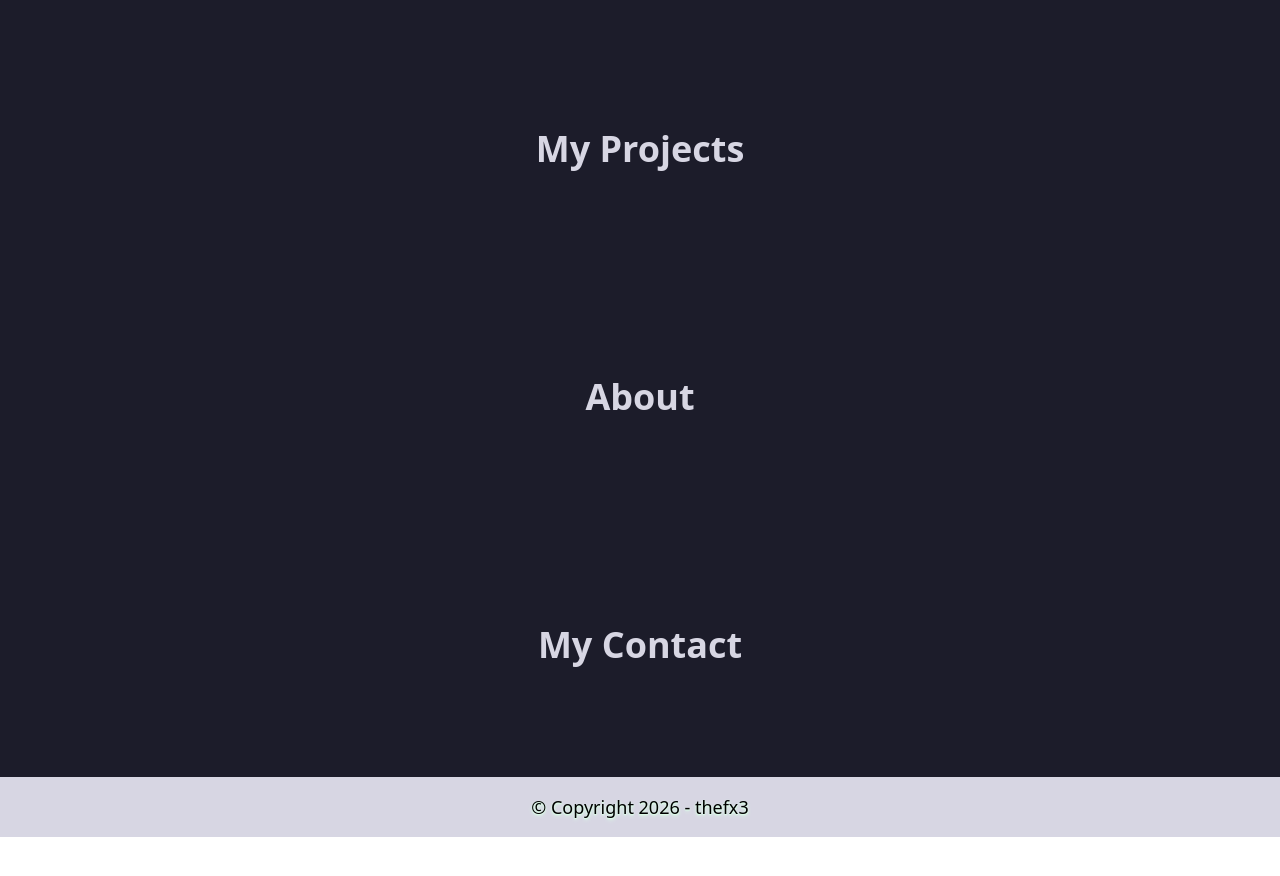
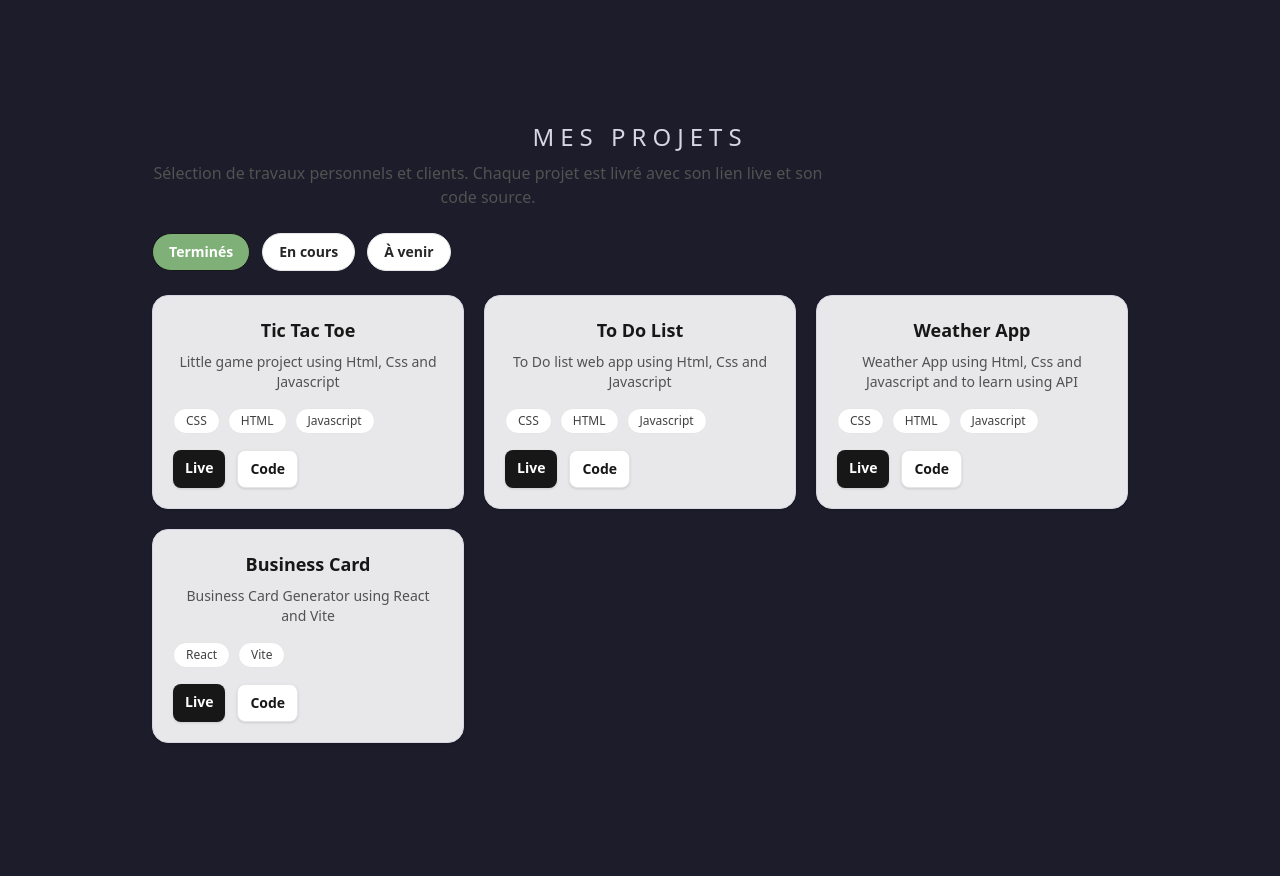
Before and after one commit to thefx3/fx.pairault, a React (Vite) app: page / in a window 1280 px wide. Shown: the part 1180-2056 px from the top of the page. Before the commit the page ends 2017 px from the top, so only its background shows below. Built offline with nearby package versions, Linux system fonts and the light colour scheme.

Commit message:
Adding projects

```diff
--- /dev/null
+++ b/src/components/Cards.jsx
@@ -0,0 +1,46 @@
+export default function Cards({ title, subtitle, skills = [], github, live }) {
+  return (
+    <div className="rounded-2xl border bg-white/90 backdrop-blur-sm p-5 shadow-sm hover:shadow-md transition-shadow duration-150 h-full flex flex-col gap-4">
+      <div className="space-y-2">
+        <h3 className="text-lg font-semibold text-neutral-900">{title}</h3>
+        <p className="text-sm text-neutral-600">{subtitle}</p>
+      </div>
+
+      {skills.length > 0 && (
+        <div className="flex flex-wrap gap-2">
+          {skills.map((skill) => (
+            <span
+              key={skill}
+              className="text-xs px-3 py-1 rounded-full border border-neutral-200 bg-white text-neutral-700"
+            >
+              {skill}
+            </span>
+          ))}
+        </div>
+      )}
+
+      <div className="mt-auto flex gap-3 text-sm">
+        {live && (
+          <a
+            href={live}
+            target="_blank"
+            rel="noreferrer"
+            className="px-3 py-2 rounded-lg bg-neutral-900 text-white font-semibold shadow-sm hover:-translate-y-0.5 transition-transform duration-150 cursor-pointer"
+          >
+            Live
+          </a>
+        )}
+        {github && (
+          <a
+            href={github}
+            target="_blank"
+            rel="noreferrer"
+            className="px-3 py-2 rounded-lg bg-white text-neutral-900 font-semibold border border-neutral-200 shadow-sm hover:-translate-y-0.5 transition-transform duration-150 cursor-pointer"
+          >
+            Code
+          </a>
+        )}
+      </div>
+    </div>
+  );
+}
--- a/src/pages/Home.jsx
+++ b/src/pages/Home.jsx
@@ -82,6 +82,7 @@ export default function Home() {
                 <Projects />
             </section>
 
+
             <section id="about" className="space-y-4 py-16 scroll-mt-24">
                 <About />
             </section>
--- a/src/pages/Projects.jsx
+++ b/src/pages/Projects.jsx
@@ -1,5 +1,114 @@
+import { useState } from "react";
+import Cards from "../components/Cards.jsx";
+
 export default function Projects() {
-    return (
-        <div className="text-4xl font-semibold">My Projects</div>
-    )
+  const projects = [
+    {
+      title: "Tic Tac Toe",
+      subtitle: "Little game project using Html, Css and Javascript",
+      statut: "termine",
+      skills: ["CSS", "HTML", "Javascript"],
+      github: "https://github.com/thefx3/tictactoe",
+      live: "https://thefx3.github.io/tictactoe/",
+    },
+    {
+      title: "To Do List",
+      subtitle: "To Do list web app using Html, Css and Javascript",
+      statut: "termine",
+      skills: ["CSS", "HTML", "Javascript"],
+      github: "https://github.com/thefx3/todolist",
+      live: "https://thefx3.github.io/todolist/",
+    },
+    {
+      title: "Weather App",
+      subtitle: "Weather App using Html, Css and Javascript and to learn using API",
+      statut: "termine",
+      skills: ["CSS", "HTML", "Javascript"],
+      github: "https://github.com/thefx3/weather-app",
+      live: "https://thefx3.github.io/weather-app/",
+    },
+    {
+      title: "Business Card",
+      subtitle: "Business Card Generator using React and Vite",
+      statut: "termine",
+      skills: ["React", "Vite"],
+      github: "https://github.com/thefx3/cv-app",
+      live: "https://thefx3.github.io/cv-app/",
+    },
+    {
+      title: "Client 1",
+      subtitle: "Website for a client for his Studio",
+      statut: "en_cours",
+      skills: ["React", "Vite"],
+      github: "https://github.com/thefx3/studio-ag",
+      live: "https://thefx3.github.io/studio-ag/",
+    },
+    {
+      title: "French Test Online",
+      subtitle: "Project in building designed for a futur client",
+      statut: "en_cours",
+      skills: ["React", "Vite", "Express", "Node.js", "Supabase"],
+      github: "https://github.com/thefx3/test-flce",
+      live: "https://thefx3.github.io/test-flce/",
+    },
+    {
+      title: "Client 2",
+      subtitle: "Website of an app",
+      statut: "a_venir",
+      skills: ["React", "Vite"],
+      github: "https://github.com/thefx3/test-flce",
+      live: "https://thefx3.github.io/test-flce/",
+    },
+    {
+      title: "Client 3",
+      subtitle: "Website of a client for her construction company",
+      statut: "a_venir",
+      skills: ["React", "Vite"],
+      github: "https://github.com/thefx3/test-flce",
+      live: "https://thefx3.github.io/test-flce/",
+    },
+  ];
+
+  const tabs = [
+    { id: "termine", label: "Terminés" },
+    { id: "en_cours", label: "En cours" },
+    { id: "a_venir", label: "À venir" },
+  ];
+
+  const [activeTab, setActiveTab] = useState("termine");
+  const filtered = projects.filter((p) => p.statut === activeTab);
+
+  return (
+    <div className="space-y-6">
+      <div className="space-y-2 flex flex-col">
+        <h2 className="text-2xl uppercase tracking-[0.25em] text-white-900">Mes projets</h2>
+        <p className="text-neutral-600 max-w-2xl">
+          Sélection de travaux personnels et clients. Chaque projet est livré avec son lien live et son code source.
+        </p>
+      </div>
+
+      <div className="flex flex-wrap gap-3">
+        {tabs.map((tab) => (
+          <button
+            key={tab.id}
+            type="button"
+            onClick={() => setActiveTab(tab.id)}
+            className={`px-4 py-2 rounded-full text-sm font-semibold border transition-colors cursor-pointer hover:bg-green-800 hover:text-white ${
+              activeTab === tab.id
+                ? "bg-[#7eb077] text-white border-neutral-900"
+                : "bg-white text-neutral-800 border-neutral-200 hover:border-neutral-300"
+            }`}
+          >
+            {tab.label}
+          </button>
+        ))}
+      </div>
+
+      <div className="grid grid-cols-1 sm:grid-cols-2 lg:grid-cols-3 gap-5">
+        {filtered.map((project) => (
+          <Cards key={project.title} {...project} />
+        ))}
+      </div>
+    </div>
+  );
 }
--- a/src/pages/Skills.jsx
+++ b/src/pages/Skills.jsx
@@ -33,11 +33,11 @@ export default function Skills() {
 
   return (
     <div className="space-y-10">
-      <h2 className="text-4xl font-semibold">Compétences</h2>
+      <h2 className="text-2xl uppercase tracking-[0.25em] text-white-900">Compétences</h2>
 
       <div className="grid grid-cols-1 sm:grid-cols-2 gap-6">
         {sections.map((section) => (
-          <div key={section.title} className="rounded-lg border p-6 space-y-3">
+          <div key={section.title} className="rounded-lg border border-[#7eb077] p-6 space-y-3">
             <h3 className="text-2xl font-semibold text-center">{section.title}</h3>
             <div className="flex flex-wrap gap-4 justify-center">
               {section.items.map(({ Icon, label, color }) => (
```
